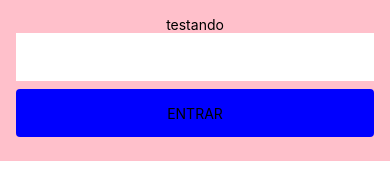
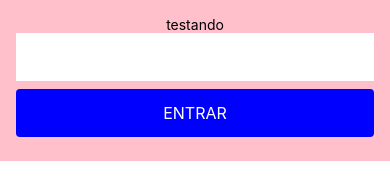
Before and after one commit to GabrielDevTech/ProjectReactNative, a React Native app: screen / in a window 390 px wide. Shown: the top 193 px of the page. Built offline with nearby package versions, Linux system fonts and the light colour scheme.

Commit message:
feat: create shared text

```diff
--- a/src/App.tsx
+++ b/src/App.tsx
@@ -1,4 +1,4 @@
-import { SafeAreaView, StyleSheet } from 'react-native';
+import { SafeAreaView, } from 'react-native';
 import React from "react";
 import Login from './modules/login';
 
--- a/src/modules/login/screens/Login.tsx
+++ b/src/modules/login/screens/Login.tsx
@@ -1,8 +1,9 @@
 import React from "react";
-import { Text, View } from "react-native"
+import { View, Text } from "react-native"
 import { ContainerLogin } from "../styles/login.style";
 import Input from "../../../shared/components/Input/Input";
 import Button from "../../../shared/components/button/Button";
+
 
 const Login = () => {
 
@@ -12,7 +13,7 @@
     return (
         <View>
             <ContainerLogin>
-                <Text>testando</Text>
+                <Text >testando</Text>
                 <Input />
                 <Button margin='8px' onPress={handleOnPress} title="ENTRAR" />
             </ContainerLogin>
--- a/src/shared/components/button/Button.tsx
+++ b/src/shared/components/button/Button.tsx
@@ -1,6 +1,10 @@
-import { Text, TouchableOpacityProps } from "react-native";
+import { TouchableOpacityProps } from "react-native";
 import { ButtonContainer } from "./Button.style";
 import React from "react";
+import Text from "../text/Text";
+import { theme } from "../../themes/theme";
+import { textTypes } from "../text/textTypes";
+
 
 
 interface ButtonProps extends TouchableOpacityProps {
@@ -12,7 +16,7 @@
 const Button = ({ title, margin, ...props }: ButtonProps) => {
     return (
         <ButtonContainer margin={margin} {...props}>
-            <Text>{title}</Text>
+            <Text color={theme.color.neutralTheme.white}>{title}</Text>
         </ButtonContainer>
     )
 
--- /dev/null
+++ b/src/shared/components/text/Text.style.ts
@@ -0,0 +1,11 @@
+import styled from "styled-components/native";
+
+interface ContainerTextProps {
+    color?: string,
+    fontSize: string,
+}
+
+export const ContainerText = styled.Text<ContainerTextProps>`
+    ${(props) => props.color ? `color: ${props.color}` : ''};
+    font-size: ${(props) => props.fontSize};
+`;
--- /dev/null
+++ b/src/shared/components/text/Text.tsx
@@ -0,0 +1,29 @@
+import React, { useMemo } from "react";
+import { TextProps as TextPropsNative } from "react-native";
+import { ContainerText } from "./Text.style";
+import { textTypes } from "./textTypes";
+
+
+interface TextProps extends TextPropsNative {
+    color?: string,
+    type?: string,
+
+}
+
+const Text = ({ type, color, ...props }: TextProps) => {
+    const handleFontSize = useMemo(() => {
+        switch (type) {
+            case textTypes.TITLE:
+                return '32px';
+            default:
+                return '16px'
+        }
+    }, []);
+
+
+    return <ContainerText fontSize={handleFontSize} color={color} {...props} />
+
+}
+
+
+export default Text;
--- /dev/null
+++ b/src/shared/components/text/textTypes.ts
@@ -0,0 +1,3 @@
+export enum textTypes {
+    TITLE = 'TITLE'
+}
--- /dev/null
+++ b/src/shared/themes/colors.ts
@@ -0,0 +1,7 @@
+export const grayTheme = {
+    gray80: '#B1BBC2',
+}
+
+export const neutralTheme = {
+    white: '#ffffff',
+}
--- /dev/null
+++ b/src/shared/themes/theme.ts
@@ -0,0 +1,8 @@
+import { grayTheme, neutralTheme } from "./colors";
+
+export const theme = {
+    color: {
+        grayTheme,
+        neutralTheme,
+    },
+}
```
